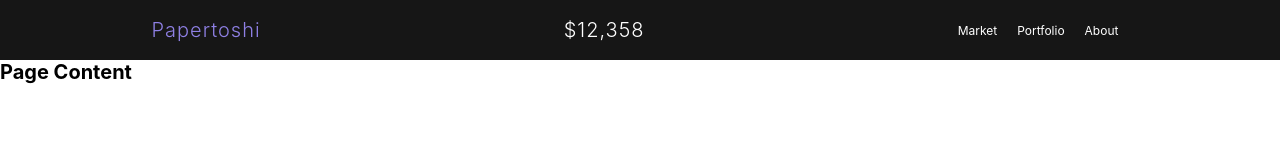
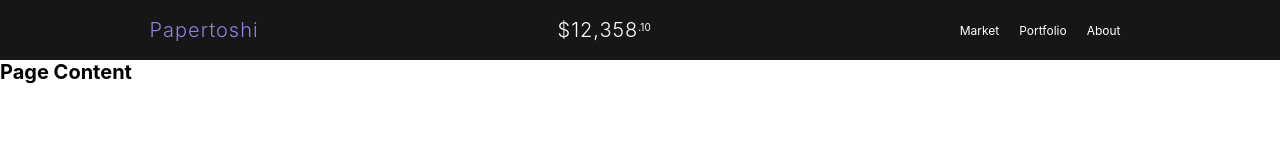
Before and after one commit to Abel-Zambrano/papertoshi, a Next.js app: page / in a window 1280 px wide. Shown: the top 160 px of the page. Built offline with nearby package versions, Linux system fonts and the light colour scheme.

Commit message:
add floating cent for asset

```diff
--- a/components/header/AssetTotal.tsx
+++ b/components/header/AssetTotal.tsx
@@ -4,11 +4,13 @@ import Title from "../Title";
 const MyAssetTotal = styled.div`
   display: flex;
   justify-content: center;
-  align-items: center;
+`;
 
-  .asset-total {
+const CentsBox = styled.div`
+  display: flex;
+  margin-top: 3px;
+  .cents {
     color: var(--white);
-    font-size: 2rem;
   }
 `;
 
@@ -16,6 +18,9 @@ export default function AssetTotal() {
   return (
     <MyAssetTotal>
       <Title title="$12,358" />
+      <CentsBox>
+        <p className="cents">.10</p>
+      </CentsBox>
     </MyAssetTotal>
   );
 }
```
